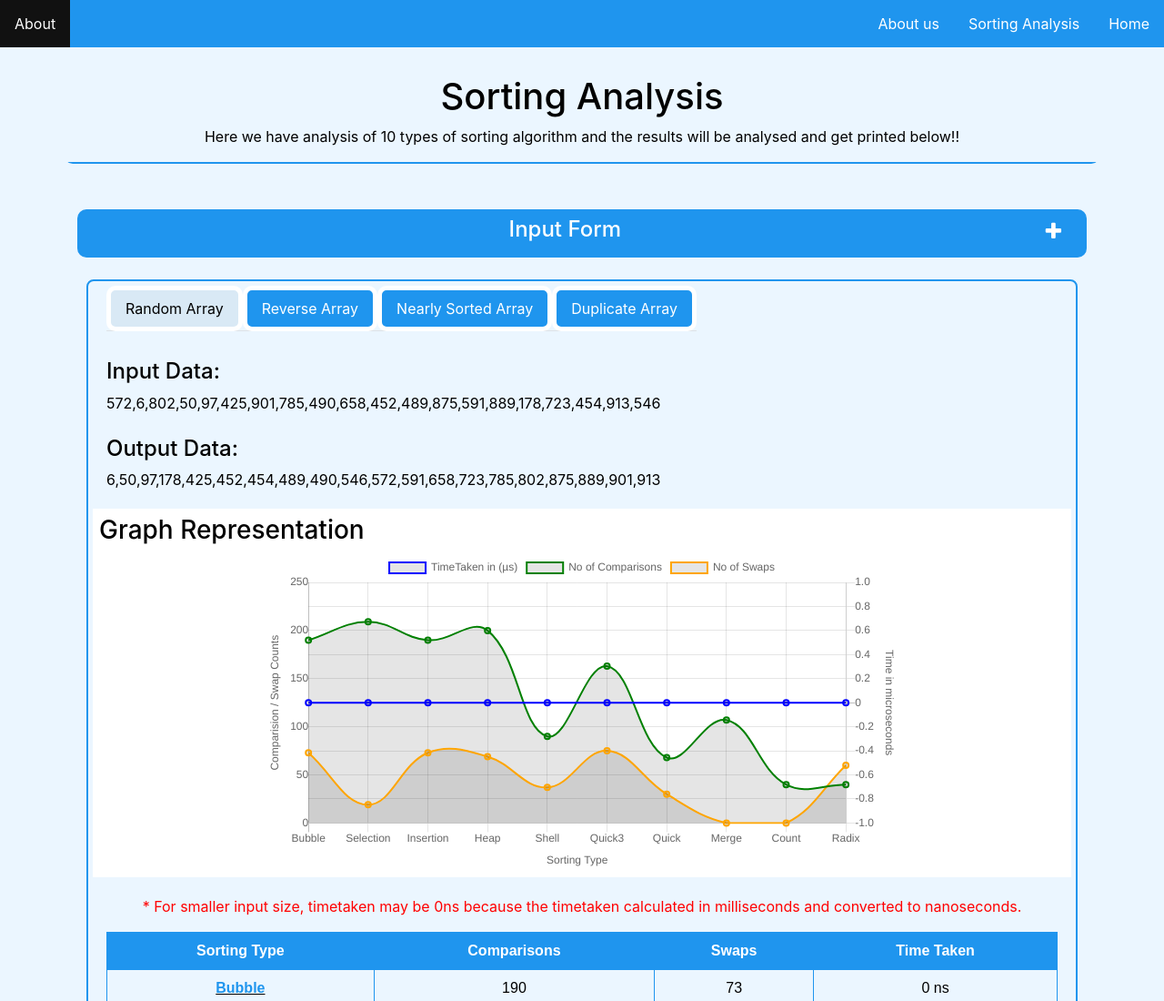
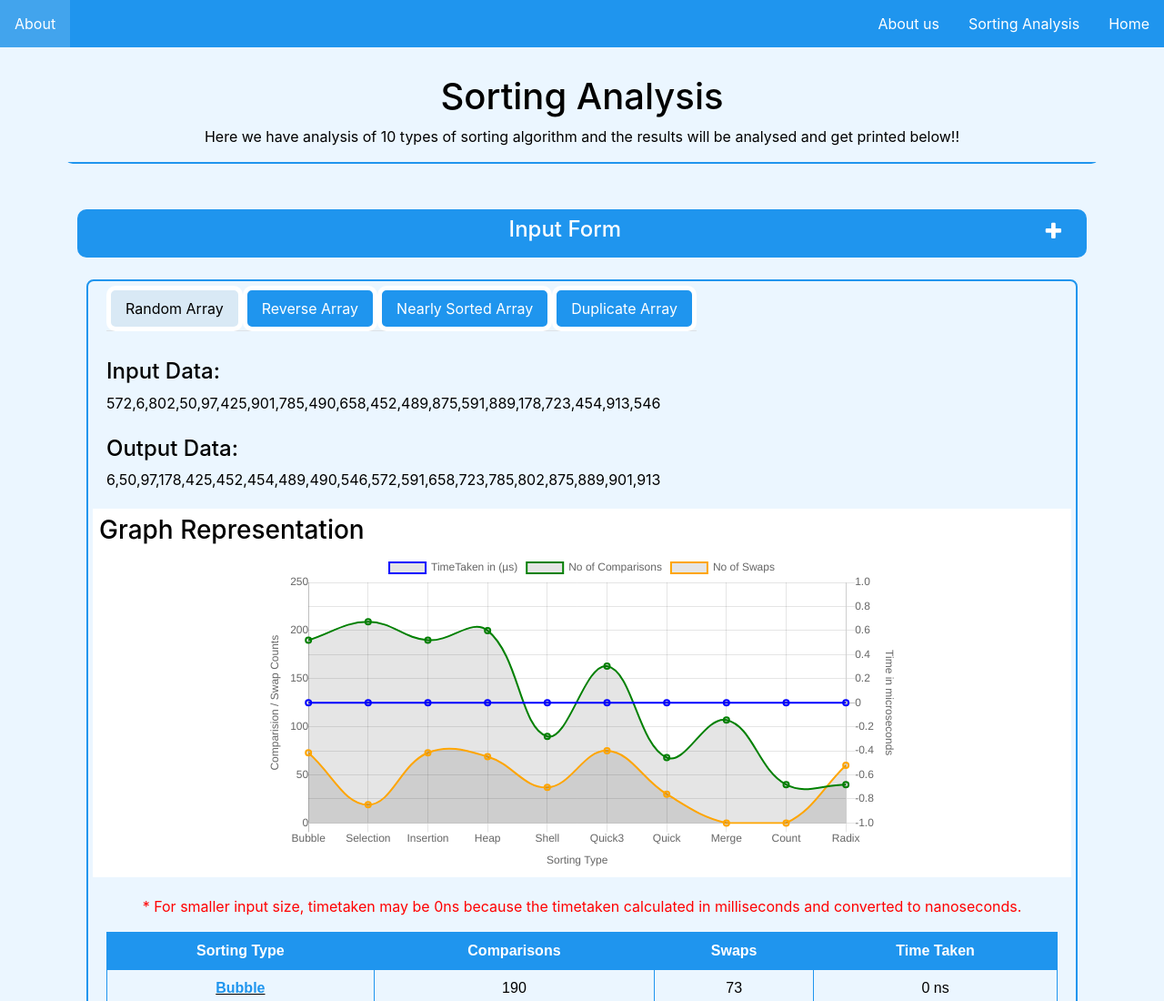
Before and after one commit to ksamrish/sortingAnalysis, a website: page index.html in a window 1280 px wide. Shown: the top 1100 px of the page at 91% size. Drawn offline with nearby package versions, Linux system fonts and the light colour scheme.

Commit message:
navbar hover color changed

```diff
--- a/index.html
+++ b/index.html
@@ -29,7 +29,7 @@
 			text-decoration: none;
 		}
 		.navli a:hover {
-			background-color: #111;
+			background-color: #42a4ed;
 			color:white;
 			text-decoration: none;
 			list-style-type: none;
```
